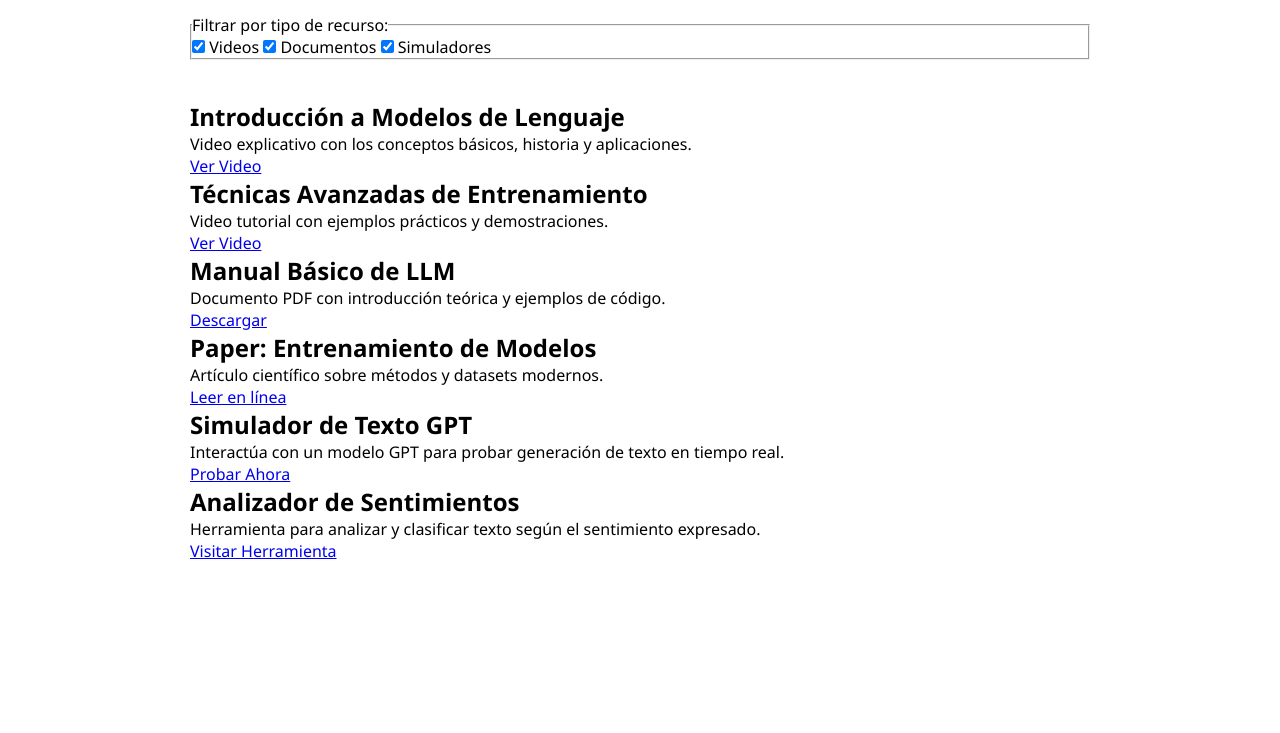
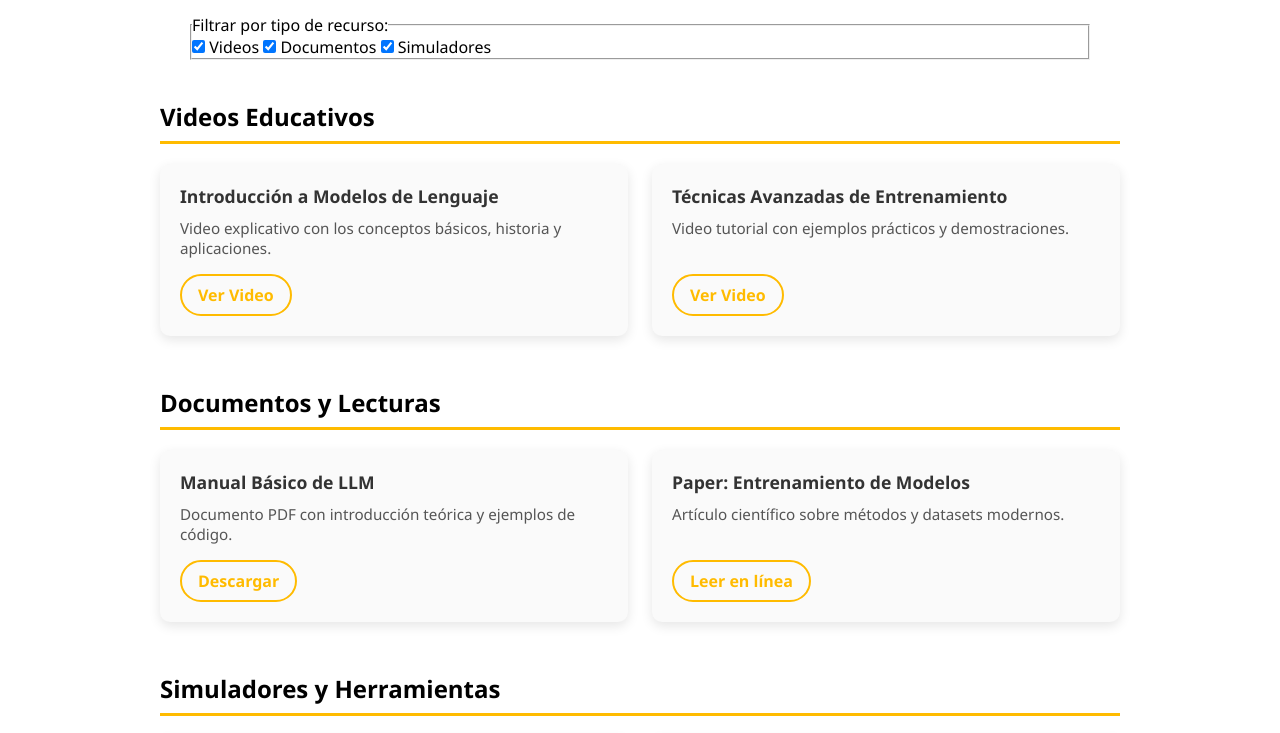
Before and after one commit to JuanMendoza16/Nexo-Mentor-AI, a plain HTML site: page pages/recursos.html in a window 1280 px wide. Shown: the part 159-892 px from the top of the page. Before the commit the page ends 800 px from the top, so only its background shows below. Drawn offline with Linux system fonts and the light colour scheme.

Commit message:
Update Recursos

```diff
--- a/css/navbar.css
+++ b/css/navbar.css
@@ -7,7 +7,7 @@
 
 nav {
     background-color: #ffbb00;
-    padding: 0 20px;
+    padding: 0 40px;
 }
 
 .nav-list {
--- a/js/recursos.js
+++ b/js/recursos.js
@@ -1,4 +1,9 @@
-// Función para filtrar recursos según búsqueda y filtros seleccionados
+/*
+    Función para filtrar recursos según búsqueda y filtros seleccionados
+*/
+
+/*
+
 const searchInput = document.getElementById('searchInput');
 const filterCheckboxes = document.querySelectorAll('.filter-checkbox');
 const resourceItems = document.querySelectorAll('.resource-item');
@@ -27,3 +32,34 @@ function filterResources() {
 
 searchInput.addEventListener('input', filterResources);
 filterCheckboxes.forEach(chk => chk.addEventListener('change', filterResources));
+
+*/
+
+/*
+    Función para filtrar recursos según los filtros seleccionados
+*/
+
+const filterCheckboxes = document.querySelectorAll('.filter-checkbox');
+const resourceCategories = document.querySelectorAll('.resource-category');
+
+function filterResources() {
+    const activeFilters = Array.from(filterCheckboxes)
+        .filter(chk => chk.checked)
+        .map(chk => chk.value);
+
+    resourceCategories.forEach(item => {
+        const type = item.getAttribute('data-type');
+
+        // Mostrar el ítem sólo si el tipo está en los filtros activos o si no hay filtros seleccionados
+        if (activeFilters.length === 0 || activeFilters.includes(type)) {
+            item.style.display = '';
+        } else {
+            item.style.display = 'none';
+        }
+    });
+}
+
+filterCheckboxes.forEach(chk => chk.addEventListener('change', filterResources));
+
+// Opcional: llamar a filterResources al cargar para aplicar filtros iniciales
+filterResources();
--- a/pages/recursos.html
+++ b/pages/recursos.html
@@ -55,11 +55,11 @@
             </ul>
         </nav>
     </header>
-
+<!--
     <main>
         <h1>Recursos Educativos</h1>
 
-        <!-- Filtros -->
+        <!-- Filtros --
         <section class="filters" aria-label="Filtros de recursos" style="max-width:900px; margin: 20px auto 40px;">
             <fieldset>
                 <legend>Filtrar por tipo de recurso:</legend>
@@ -102,17 +102,27 @@
             </article>
         </section>
     </main>
-
-    <!-- <main>
+-->
+    <main>
         <h1>Recursos Educativos</h1>
 
-        <section class="resource-category" aria-labelledby="videos-title">
+        <!-- Filtros -->
+        <section class="filters" aria-label="Filtros de recursos" style="max-width:900px; margin: 20px auto 40px;">
+            <fieldset>
+                <legend>Filtrar por tipo de recurso:</legend>
+                <label><input type="checkbox" class="filter-checkbox" value="video" checked /> Videos</label>
+                <label><input type="checkbox" class="filter-checkbox" value="documento" checked /> Documentos</label>
+                <label><input type="checkbox" class="filter-checkbox" value="simulador" checked /> Simuladores</label>
+            </fieldset>
+        </section>
+
+        <section class="resource-category" data-type="video" aria-labelledby="videos-title">
             <h2 id="videos-title">Videos Educativos</h2>
             <ul class="resource-list">
                 <li>
                     <h3>Introducción a Modelos de Lenguaje</h3>
                     <p>Video explicativo con los conceptos básicos, historia y aplicaciones.</p>
-                    <a href="https://www.youtube.com/watch?v=dQw4w9WgXcQ" target="_blank" rel="noopener noreferrer">Ver
+                    <a href="https://www.youtube.com/watch?v=abcd1234" target="_blank" rel="noopener noreferrer">Ver
                         Video</a>
                 </li>
                 <li>
@@ -124,7 +134,7 @@
             </ul>
         </section>
 
-        <section class="resource-category" aria-labelledby="documentos-title">
+        <section class="resource-category" data-type="documento" aria-labelledby="documentos-title">
             <h2 id="documentos-title">Documentos y Lecturas</h2>
             <ul class="resource-list">
                 <li>
@@ -140,13 +150,13 @@
             </ul>
         </section>
 
-        <section class="resource-category" aria-labelledby="simuladores-title">
+        <section class="resource-category" data-type="simulador" aria-labelledby="simuladores-title">
             <h2 id="simuladores-title">Simuladores y Herramientas</h2>
             <ul class="resource-list">
                 <li>
                     <h3>Simulador de Texto GPT</h3>
                     <p>Interactúa con un modelo GPT para probar generación de texto en tiempo real.</p>
-                    <a href="../pages/simulacion.html">Probar Ahora</a>
+                    <a href="../pages/llm.html">Probar Ahora</a>
                 </li>
                 <li>
                     <h3>Analizador de Sentimientos</h3>
@@ -157,7 +167,7 @@
         </section>
     </main>
 
-    <footer>
+    <!-- <footer>
         <div class="footer-content" style="max-width:1000px; margin: 0 auto; padding: 20px 0; text-align:center; color:#666; font-size:0.9rem;">
             <p>© 2025 NexoMentorAI | contacto@nexomentorai.com</p>
         </div>
```
Also changed, not shown: pages/module.html (+9 -9 lines).
